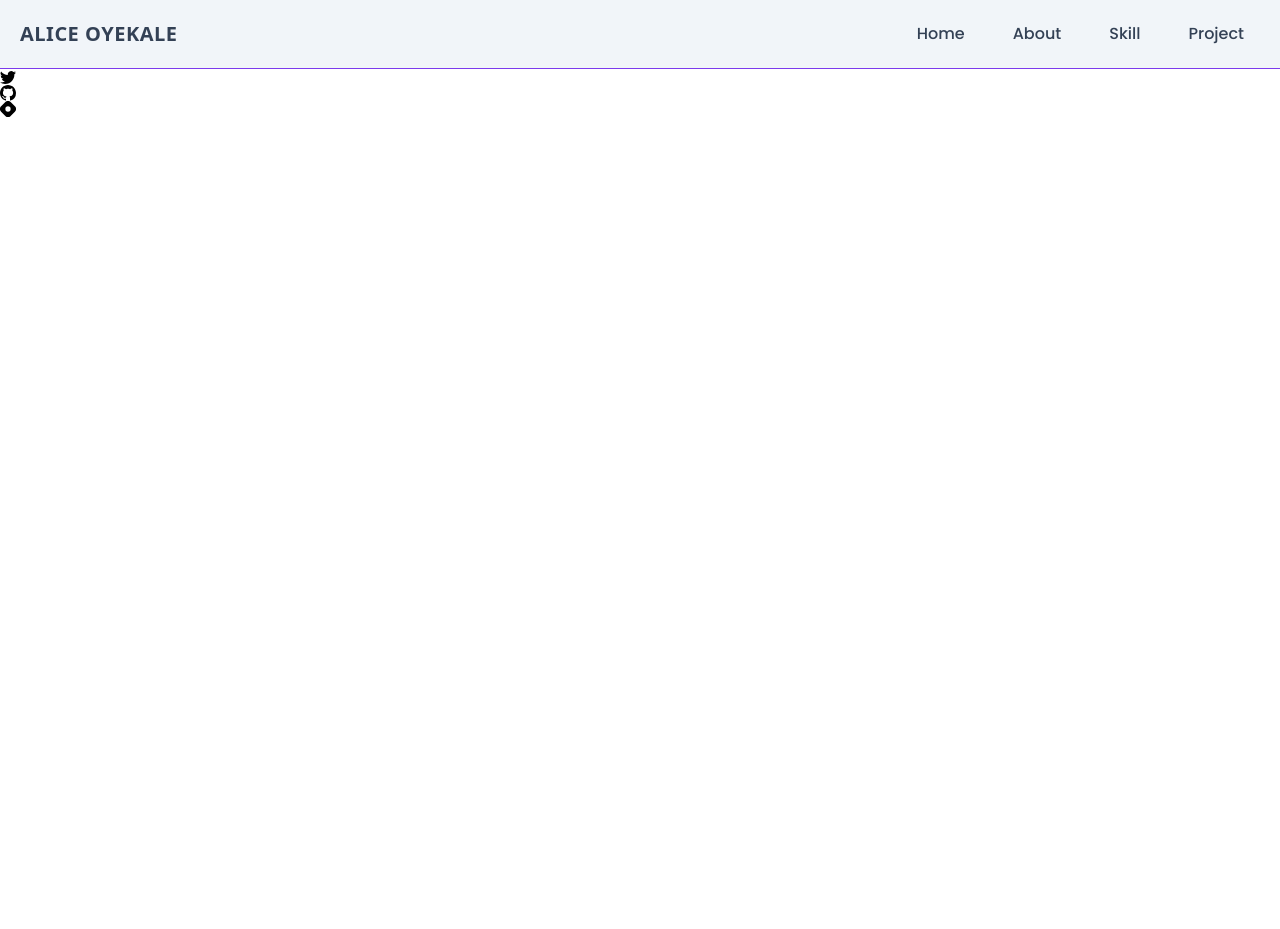
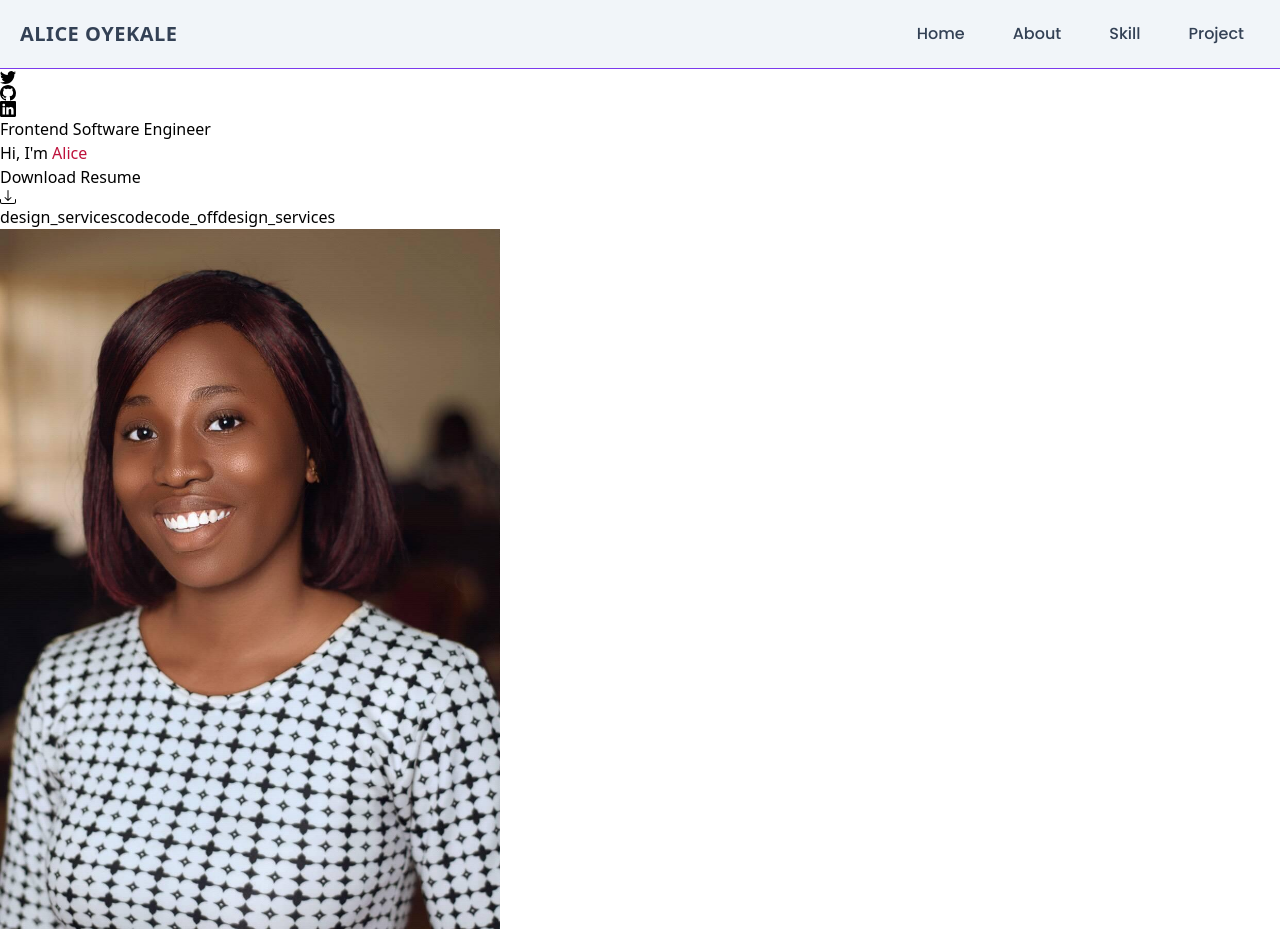
Before and after one commit to Alice2212/port-folio, a Next.js app: page / in a window 1280 px wide. Before the commit the page ends 800 px from the top, so only its background shows below. Built offline with nearby package versions, Linux system fonts and the light colour scheme.

Commit message:
home content

```diff
--- a/pages/index.tsx
+++ b/pages/index.tsx
@@ -1,8 +1,8 @@
 import Head from "next/head";
 import { Navbar } from "@/components/Navbar";
 import Link from "next/link";
-import { BsTwitter, BsGithub } from "react-icons/bs";
-import { SiHashnode } from 'react-icons/si'
+import Image from "next/image";
+import { BsTwitter, BsGithub, BsLinkedin, BsDownload } from "react-icons/bs";
 
 export default function Home() {
   return (
@@ -32,15 +32,39 @@ export default function Home() {
           </Link>
 
           {/* github */}
-          <Link href="https://github.com/Alice2212" passHref>
-            <a href="https://github.com/Alice2212" target="_blank">
-              <SiHashnode />
+          <Link href="www.linkedin.com/in/oyekalealice" passHref>
+            <a href="www.linkedin.com/in/oyekalealice" target="_blank">
+              <BsLinkedin />
             </a>
           </Link>
         </div>
 
         {/* Introduction */}
+        <div className="content">
+          <h1>Frontend Software Engineer</h1>
+          <h3>
+            Hi, I'm <span className="text-rose-700">Alice</span>
+          </h3>
+          <a
+            href="https://drive.google.com/file/d/1YblmMDW4tZs6tKt_V1DVDPaaOYvwmEe3/view?usp=share_link"
+            className="btn btn-primary"
+          >
+            Download Resume <BsDownload />
+          </a>
+        </div>
 
+        {/* div class circle */}
+        <div className="profile-area">
+          <div className="outer-circle">
+            <span className="material-icons-sharp">design_services</span>
+            <span className="material-icons-sharp">code</span>
+            <span className="material-icons-sharp">code_off</span>
+            <span className="material-icons-sharp">design_services</span>
+          </div>
+          <div className="inner-circle">
+            <Image src="/../images/alice.jpg" alt="" width={500} height={500} />
+          </div>
+        </div>
       </section>
     </div>
   );
```
Also changed, not shown: public/images/alice.jpg (added).
